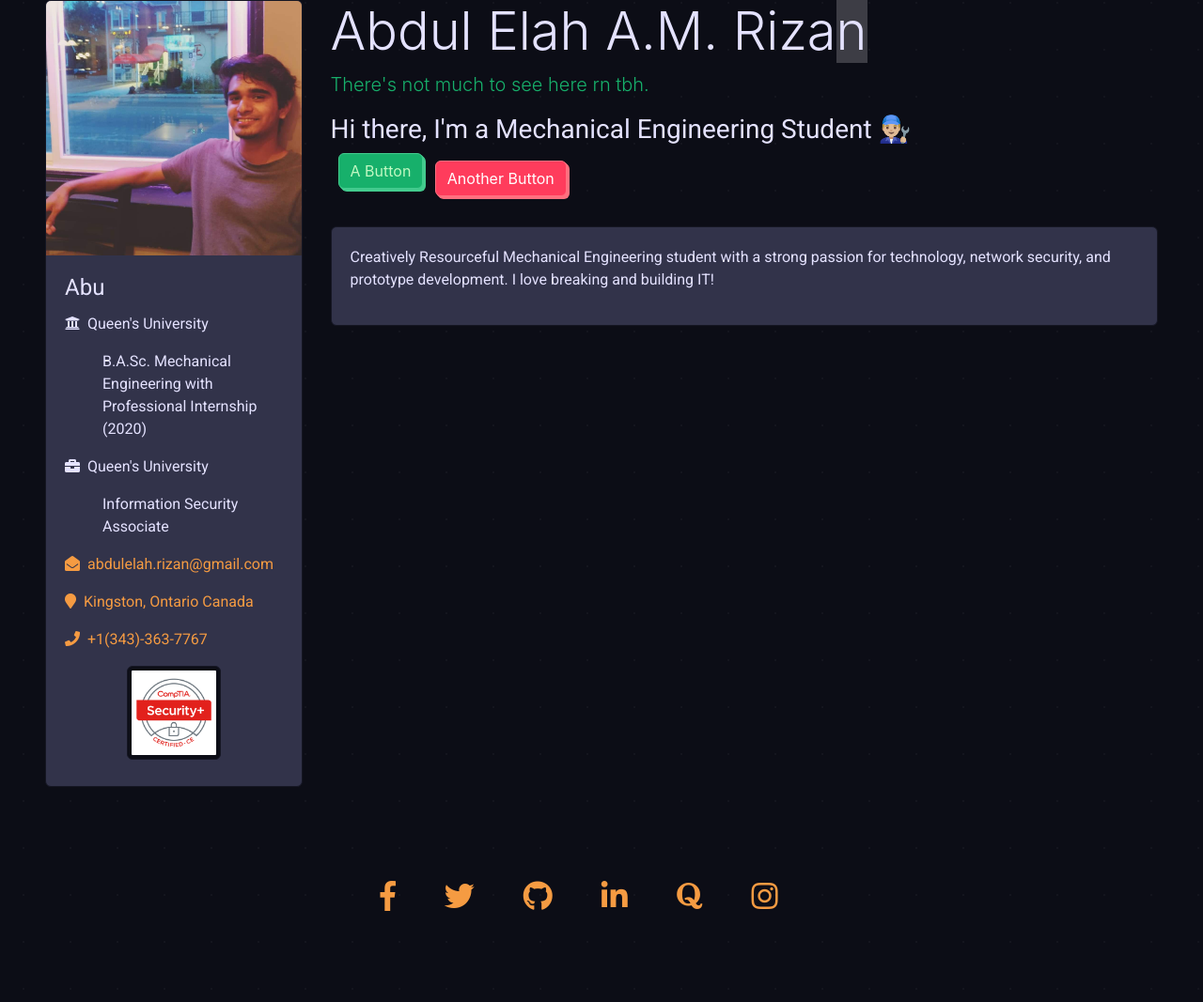
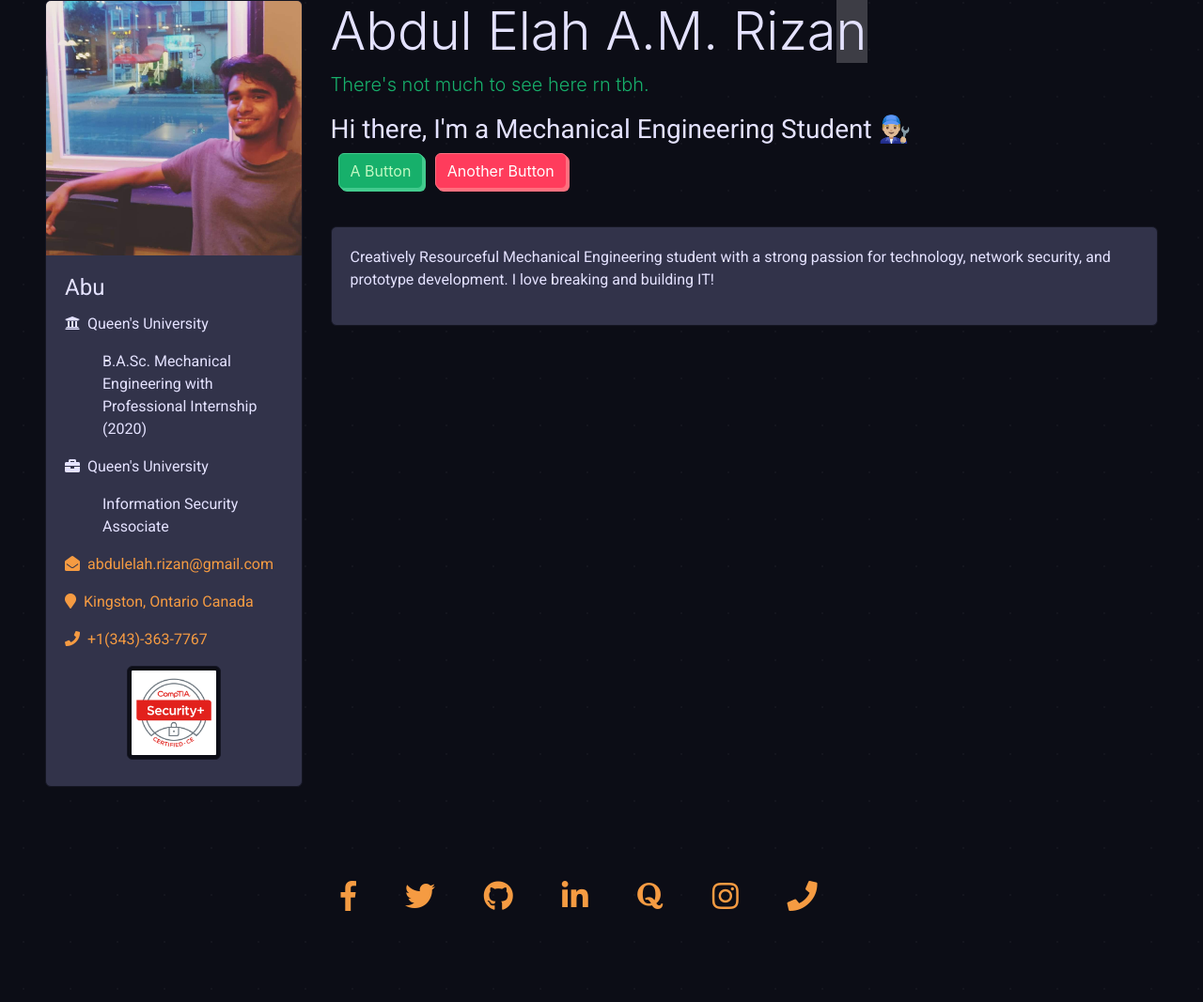
Before and after one commit to abdulelahrizan/AbuPortfolio, a Flask app: page / in a window 1280 px wide. Shown: the part 72-1139 px from the top of the page at 94% size. Run offline with Flask 2, Linux system fonts and the light colour scheme; some libraries are stand-ins or nearby versions.

Commit message:
clean af

```diff
--- a/templates/base.html
+++ b/templates/base.html
@@ -58,7 +58,7 @@
           <a href="#!" title="Download Theme" class="btn btn-success btn-shadow mb-3 text-left">
             A Button
           </a>
-          <a href="#!" class="btn btn-danger btn-shadow text-left">
+          <a href="#!" class="btn btn-danger btn-shadow mb-3 text-left">
             Another Button
           </a>
         </div>
@@ -125,28 +125,30 @@
       <div class="row">
         <div class=col-md-12>
           <a href="https://www.facebook.com/abdulelah.rizan" class="fb-ic">
-            <i class="fab fa-facebook-f fa-lg white-text mr-md-5 mr-3 fa-2x"> </i>
+            <i class="fab fa-facebook-f fa-lg white-text mr-md-5 mr-2 fa-2x"> </i>
           </a>
           <!-- Twitter -->
           <a href="https://twitter.com/sudoabu" class="tw-ic">
-            <i class="fab fa-twitter fa-lg white-text mr-md-5 mr-3 fa-2x"> </i>
+            <i class="fab fa-twitter fa-lg white-text mr-md-5 mr-2 fa-2x"> </i>
           </a>
           <!-- Google +-->
-          <a href="https://github.com/abdulelahrizan" class="gplus-ic">
-            <i class="fab fa-github fa-lg white-text mr-md-5 mr-3 fa-2x"> </i>
+          <a href="https://github.com/abdulelahrizan" class="github-ic">
+            <i class="fab fa-github fa-lg white-text mr-md-5 mr-2 fa-2x"> </i>
           </a>
           <!--Linkedin -->
           <a href="https://www.linkedin.com/in/abdulelahr/" class="li-ic">
-            <i class="fab fa-linkedin-in fa-lg white-text mr-md-5 mr-3 fa-2x"> </i>
+            <i class="fab fa-linkedin-in fa-lg white-text mr-md-5 mr-2 fa-2x"> </i>
           </a>
           <a href="https://www.quora.com/profile/AbdulElah-Rizan" class="li-ic">
-            <i class="fab fa-quora fa-lg white-text mr-md-5 mr-3 fa-2x"> </i>
+            <i class="fab fa-quora fa-lg white-text mr-md-5 mr-2 fa-2x"> </i>
           </a>
           <!--Instagram-->
           <a href="https://www.instagram.com/abdulelahrizan/" class="ins-ic">
-            <i class="fab fa-instagram fa-lg white-text mr-md-5 mr-3 fa-2x"> </i>
+            <i class="fab fa-instagram fa-lg white-text mr-md-5 mr-2 fa-2x"> </i>
           </a>
-
+          <a href=tel:1-343-363-7767" class="tel-ic">
+            <i class="fas fa-phone fa-lg white-text mr-md-5 mr-2 fa-2x"></i>
+          </a>
         </div>
       </div>
     </div>
```
